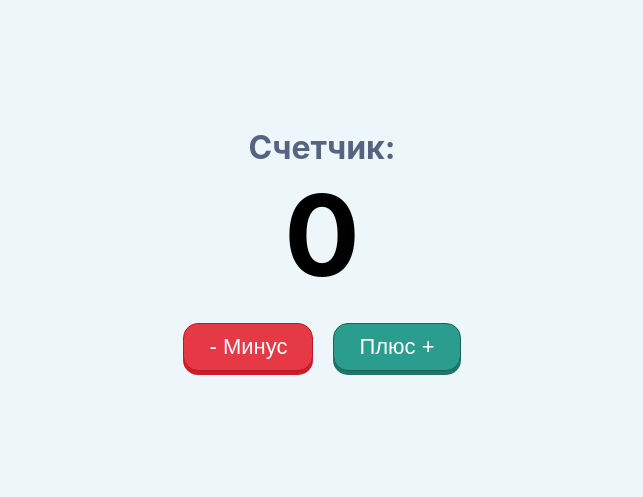
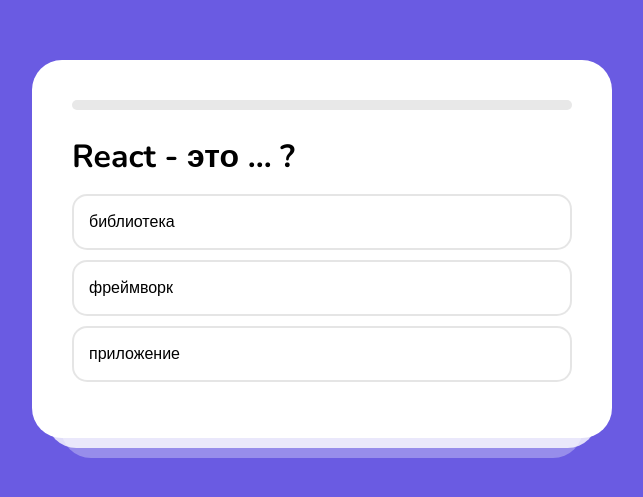
Before and after one commit to AVViktoria/react_small_projects, a React (Create React App) app: page / in a window 1280 px wide. Shown: the part 151-648 px from the top of the page, without its empty margins (318-961 px from the left). Built offline with nearby package versions, Linux system fonts and the light colour scheme.

Commit message:
feat: finish task quiz

```diff
--- a/package.json
+++ b/package.json
@@ -1,5 +1,5 @@
 {
-  "name": "counter",
+  "name": "quiz",
   "version": "0.1.0",
   "private": true,
   "dependencies": {
--- a/src/App.js
+++ b/src/App.js
@@ -1,27 +1,93 @@
-import React, { useState } from 'react';
-import './index.scss';
+import React, { useState } from "react";
+import "./index.scss";
+
+const questions = [
+  {
+    title: "React - это ... ?",
+    variants: ["библиотека", "фреймворк", "приложение"],
+    correct: 0,
+  },
+  {
+    title: "Компонент - это ... ",
+    variants: [
+      "приложение",
+      "часть приложения или страницы",
+      "то, что я не знаю что такое",
+    ],
+    correct: 1,
+  },
+  {
+    title: "Что такое JSX?",
+    variants: [
+      "Это простой HTML",
+      "Это функция",
+      "Это тот же HTML, но с возможностью выполнять JS-код",
+    ],
+    correct: 2,
+  },
+];
+
+function Result({ correct }) {
+  return (
+    <div className="result">
+      <img
+        alt="congratulation img"
+        src="https://cdn-icons-png.flaticon.com/512/2278/2278992.png"
+      />
+      <h2>
+        Вы отгадали {correct} ответа из {questions.length}
+      </h2>
+      <a href="/">
+      <button>Попробовать снова</button>
+      </a>
+    </div>
+  );
+}
+
+function Game({ question, onClickVariant, step }) {
+  // вычисляем процент прогрес бара
+  const percentage = Math.round((step / questions.length) * 100);
+  return (
+    <>
+      <div className="progress">
+        <div
+          style={{ width: `${percentage}%` }}
+          className="progress__inner"
+        ></div>
+      </div>
+      <h1>{question.title}</h1>
+      <ul>
+        {question.variants.map((text, index) => (
+          <li onClick={() => onClickVariant(index)} key={text}>
+            {text}
+          </li>
+        ))}
+      </ul>
+    </>
+  );
+}
 
 function App() {
-  const [count, setCount] = useState(0);
+  const [step, setStep] = useState(0);
+  const [correct, setCorrect] = useState(0);
+ // проверка на правильный вариант
+  const question = questions[step];
 
-  const onClickPlus = ()=>
-{
-  setCount(count+1);
-}
-const onClickMinus = ()=>
-{
-  setCount(count-1);
-}
-  return (
+  const onClickVariant = (index) => {
+    setStep(step + 1);
+    if (index === question.correct) {
+       setCorrect(correct + 1);
+    }
+  };
 
 
+  return (
     <div className="App">
-      <div>
-        <h2>Счетчик:</h2>
-        <h1>{count}</h1>
-        <button onClick = {onClickMinus} className="minus">- Минус</button>
-        <button onClick = {onClickPlus} className="plus">Плюс +</button>
-      </div>
+      {step !== questions.length ? (
+        <Game step={step} question={question} onClickVariant={onClickVariant} />
+      ) : (
+        <Result correct={correct} />
+      )}
     </div>
   );
 }
--- a/src/index.scss
+++ b/src/index.scss
@@ -1,71 +1,110 @@
+@import url('https://fonts.googleapis.com/css2?family=Nunito:wght@400;500;700&display=swap');
+
 body {
   margin: 0;
-  font-family: -apple-system, BlinkMacSystemFont, 'Segoe UI', 'Roboto', 'Oxygen', 'Ubuntu',
-    'Cantarell', 'Fira Sans', 'Droid Sans', 'Helvetica Neue', sans-serif;
+  font-family: 'Nunito', sans-serif;
   -webkit-font-smoothing: antialiased;
   -moz-osx-font-smoothing: grayscale;
-  background-color: #edf6f9;
-}
-
-.App {
+  background-color: #6a5be2;
   display: flex;
   align-items: center;
   justify-content: center;
   height: 100vh;
-  text-align: center;
+}
 
-  h1 {
-    color: #000;
-    font-size: 7rem;
-    margin: 0;
-    margin-bottom: 20px;
+.App {
+  width: 500px;
+  border-radius: 30px;
+  padding: 40px;
+  background-color: #fff;
+  position: relative;
 
-    &.plus {
-      color: #2a9d8f;
+  .result {
+    text-align: center;
+
+    button {
+      font-weight: bold;
+      font-family: 'Nunito', sans-serif;
+      border-radius: 30px;
+      border: 0;
+      padding: 15px 30px;
+      font-size: 20px;
+      background-color: darken(#ff006e, 3%);
+      color: #fff;
+      margin-top: 20px;
+      cursor: pointer;
     }
-    &.minus {
-      color: #e63946;
+
+    h2 {
+      margin-bottom: 0;
+    }
+
+    img {
+      width: 150px;
     }
   }
 
-  h2 {
-    font-size: 2rem;
-    margin: 0;
-    color: #556581;
+  .progress {
+    height: 10px;
+    border-radius: 30px;
+    background-color: rgb(232, 232, 232);
+    margin-bottom: 25px;
+
+    &__inner {
+      height: 100%;
+      border-radius: 30px;
+      width: 80%;
+      background: rgb(18, 231, 48);
+      transition: all 0.3s ease-in-out;
+      background: linear-gradient(90deg, rgba(18, 231, 48, 1) 0%, rgba(0, 212, 255, 1) 100%);
+    }
   }
 
-  button {
-    background: transparent;
-    border: 2px solid transparent;
-    text-align: center;
-    font-size: 22px;
-    border-radius: 15px;
-    padding: 10px 25px;
-    cursor: pointer;
-    margin: 0 10px;
-    transition: all 0.05s ease-in-out;
+  &:before,
+  &:after {
+    content: '';
+    display: block;
+    height: 50px;
+    border-bottom-left-radius: 30px;
+    border-bottom-right-radius: 30px;
+    position: absolute;
+    left: 50%;
+    transform: translateX(-50%);
+  }
 
-    &.minus {
-      background-color: #e63946;
-      color: #fff;
-      box-shadow: 0 4px 0 darken(#e63946, 10%);
-      border: 1px solid darken(#e63946, 15%);
-    }
+  &:before {
+    width: 95%;
+    bottom: -10px;
+    background-color: rgba(255, 255, 255, 0.8);
+    z-index: 0;
+  }
 
-    &.plus {
-      background-color: #2a9d8f;
-      color: #fff;
-      box-shadow: 0 4px 0 darken(#2a9d8f, 10%);
-      border: 1px solid darken(#2a9d8f, 15%);
-    }
+  &:after {
+    width: 90%;
+    bottom: -20px;
+    background-color: rgba(255, 255, 255, 0.3);
+    z-index: 1;
+  }
 
-    &:hover {
-      transform: translateY(-2px);
-    }
+  h1 {
+    margin: 0;
+  }
 
-    &:active {
-      transform: translateY(2px);
-      box-shadow: none;
+  ul {
+    list-style: none;
+    padding: 0;
+
+    li {
+      padding: 15px;
+      border: 2px solid rgba(0, 0, 0, 0.1);
+      border-radius: 15px;
+      margin-bottom: 10px;
+      cursor: pointer;
+      transition: all 0.1s ease-in-out;
+
+      &:hover {
+        border: 2px solid rgba(0, 0, 0, 0.3);
+      }
     }
   }
 }
```
